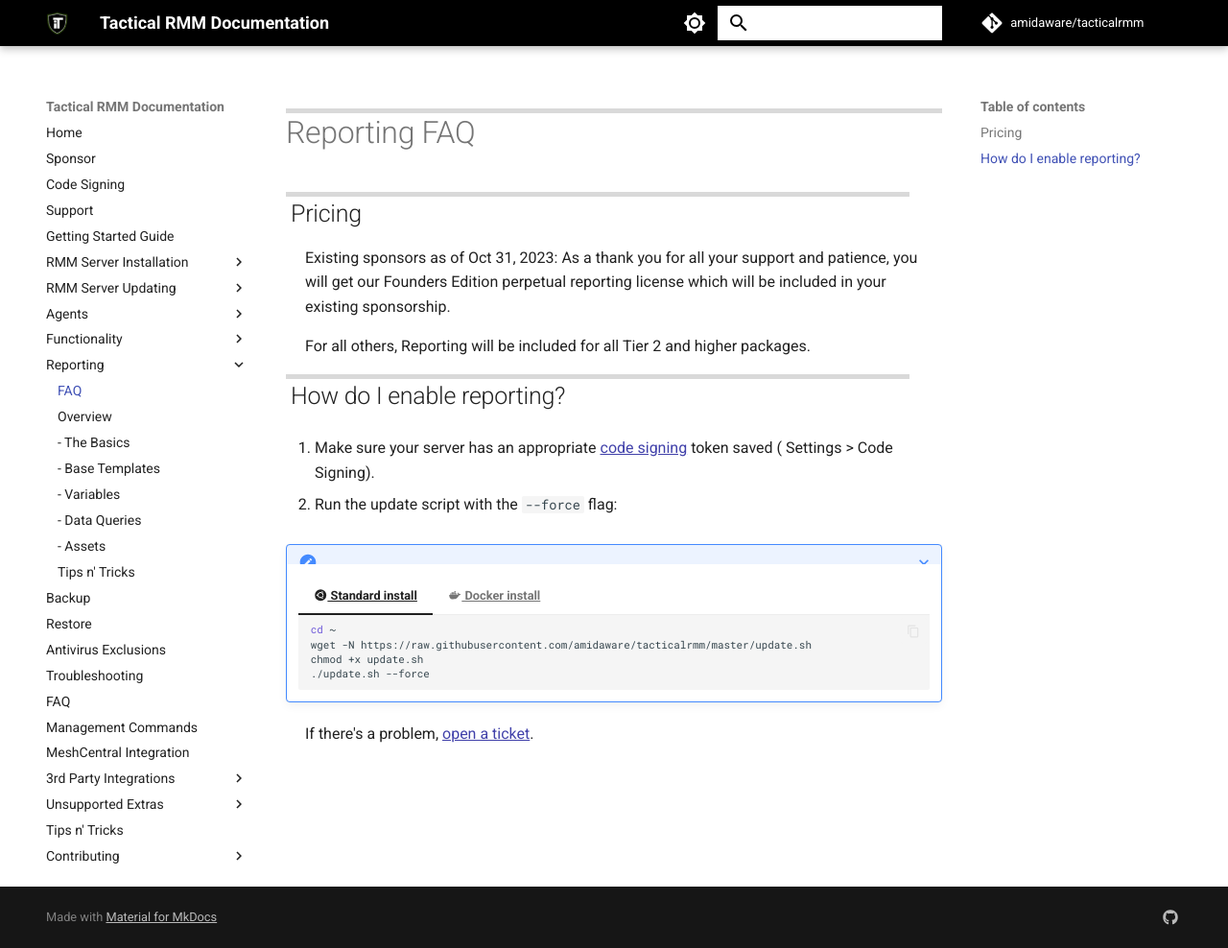
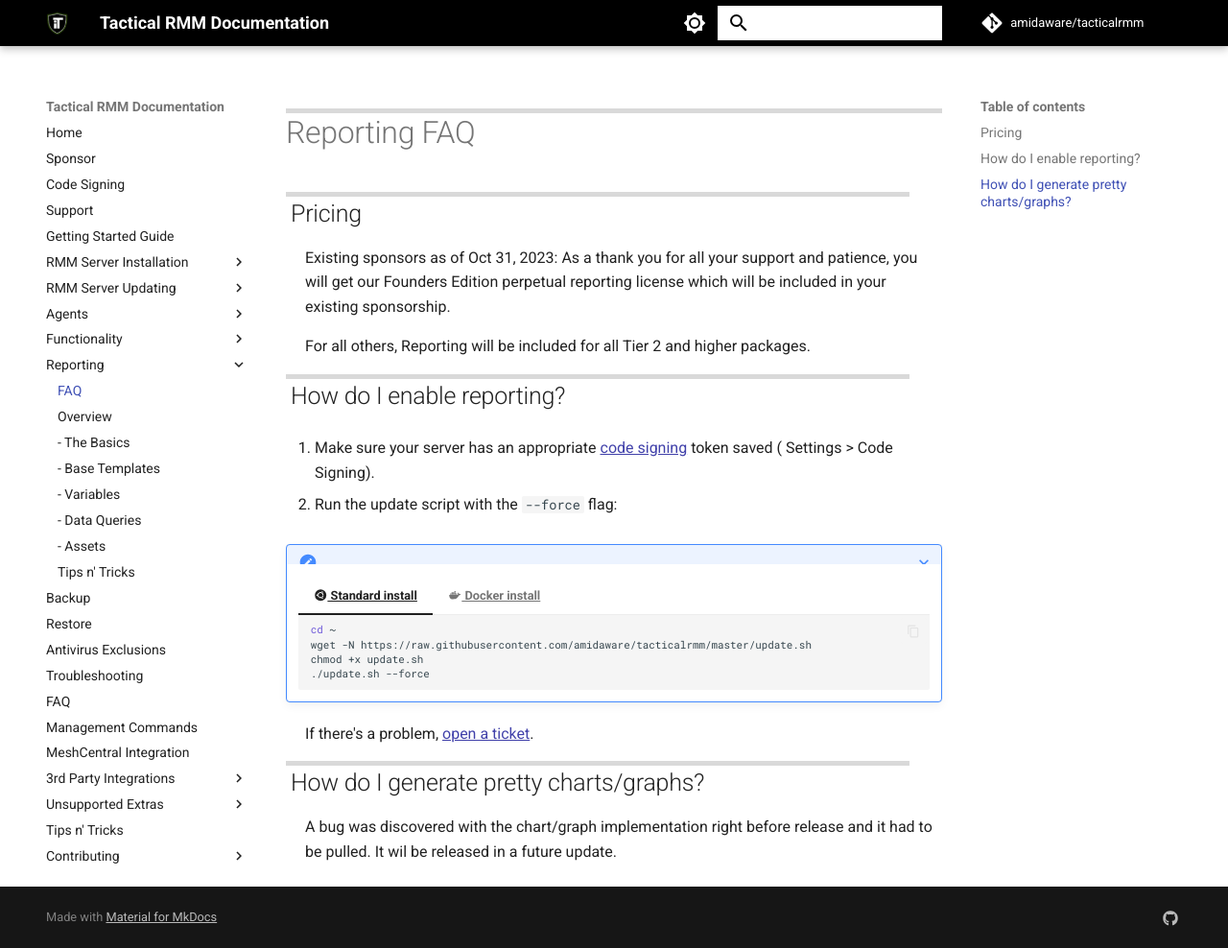
Before and after one commit to amidaware/trmm-docs, an MkDocs documentation site: the page built from docs/ee/reporting/faq.md, in a window 1280 px wide and 988 px high. Shown: the whole window at 96% size. Built offline with MkDocs 1.6.1 and Material for MkDocs 9.7.7, drawn with Linux system fonts in a browser that asks for light colours; comment, search, counter and statistics services are not loaded.

Commit message:
add note about charts

```diff
--- a/docs/ee/reporting/faq.md
+++ b/docs/ee/reporting/faq.md
@@ -32,3 +32,7 @@
 
 
 If there's a problem, [open a ticket](https://support.amidaware.com).
+
+## How do I generate pretty charts/graphs?
+
+A bug was discovered with the chart/graph implementation right before release and it had to be pulled. It wil be released in a future update.
```
